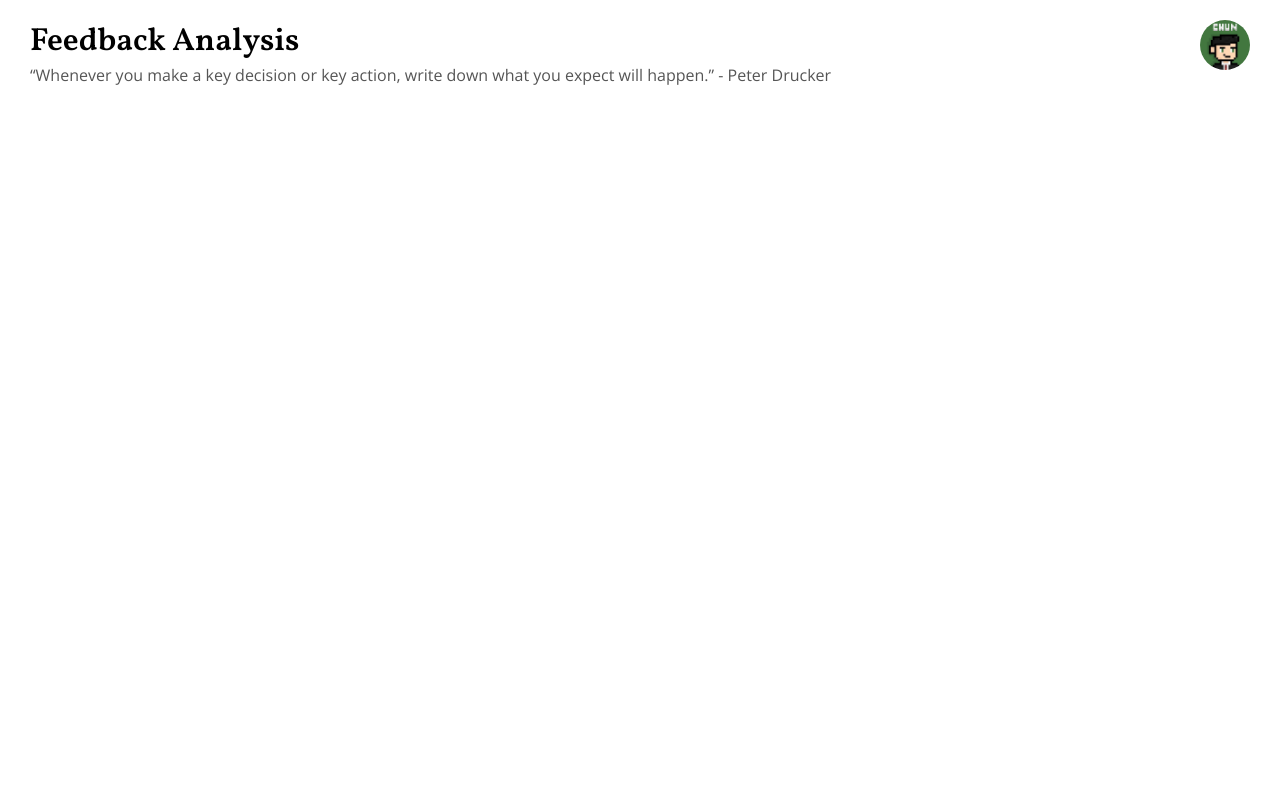
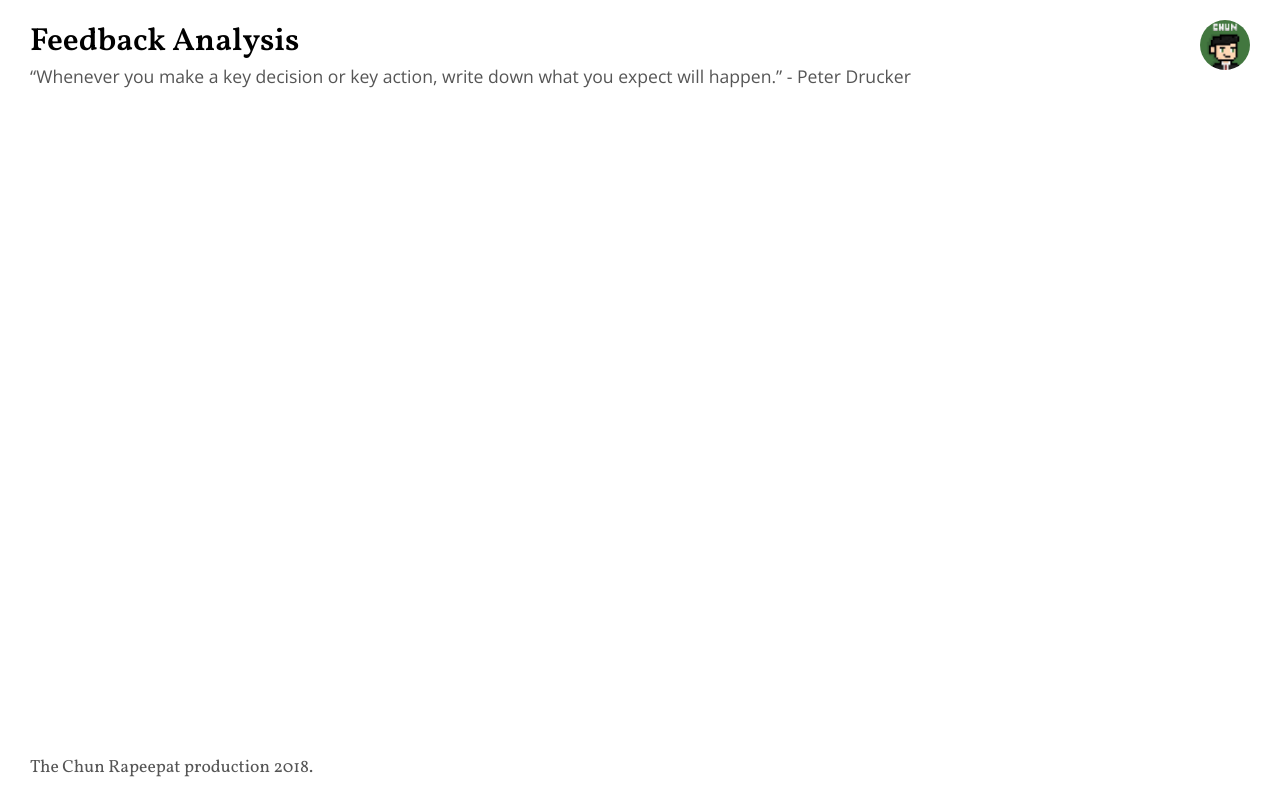
Before and after one commit to chunrapeepat/feedback-analysis.thechun.xyz, a React (Create React App) app: page / in a window 1280 px wide. Built offline with nearby package versions, Linux system fonts and the light colour scheme.

Commit message:
fix #5, design footer

```diff
--- /dev/null
+++ b/src/components/Footer.js
@@ -0,0 +1,20 @@
+import React from 'react'
+import styled from 'styled-components'
+
+import {Container, fonts, fontSize, colors} from '../core/styled'
+
+const FooterContainer = styled.div`
+  font-family: ${fonts.header};
+  font-size: ${fontSize.normal}rem;
+  color: ${colors.content};
+  position: absolute;
+  bottom: 20px;
+`
+
+export default () => (
+  <FooterContainer>
+    <Container>
+      The Chun Rapeepat production 2018.
+    </Container>
+  </FooterContainer>
+)
--- a/src/components/Header.js
+++ b/src/components/Header.js
@@ -46,6 +46,7 @@ const TheChun = styled.a`
 const Quote = styled.span`
   display: block;
   color: ${colors.content};
+  font-size: ${fontSize.normal}rem;
   font-family: ${fonts.normal};
 `
 
--- a/src/core/styled.js
+++ b/src/core/styled.js
@@ -7,7 +7,7 @@ export const fonts = {
 }
 
 export const fontSize = {
-  normal: 1,
+  normal: 1.1,
   header: 2,
 }
 
--- a/src/index.js
+++ b/src/index.js
@@ -3,6 +3,7 @@ import ReactDOM from 'react-dom'
 import {injectGlobal} from 'styled-components'
 
 import Header from './components/Header'
+import Footer from './components/Footer'
 import registerServiceWorker from './registerServiceWorker'
 
 // global style belong here
@@ -18,6 +19,7 @@ injectGlobal`
 const App = () => (
   <div>
     <Header />
+    <Footer />
   </div>
 )
 
```
